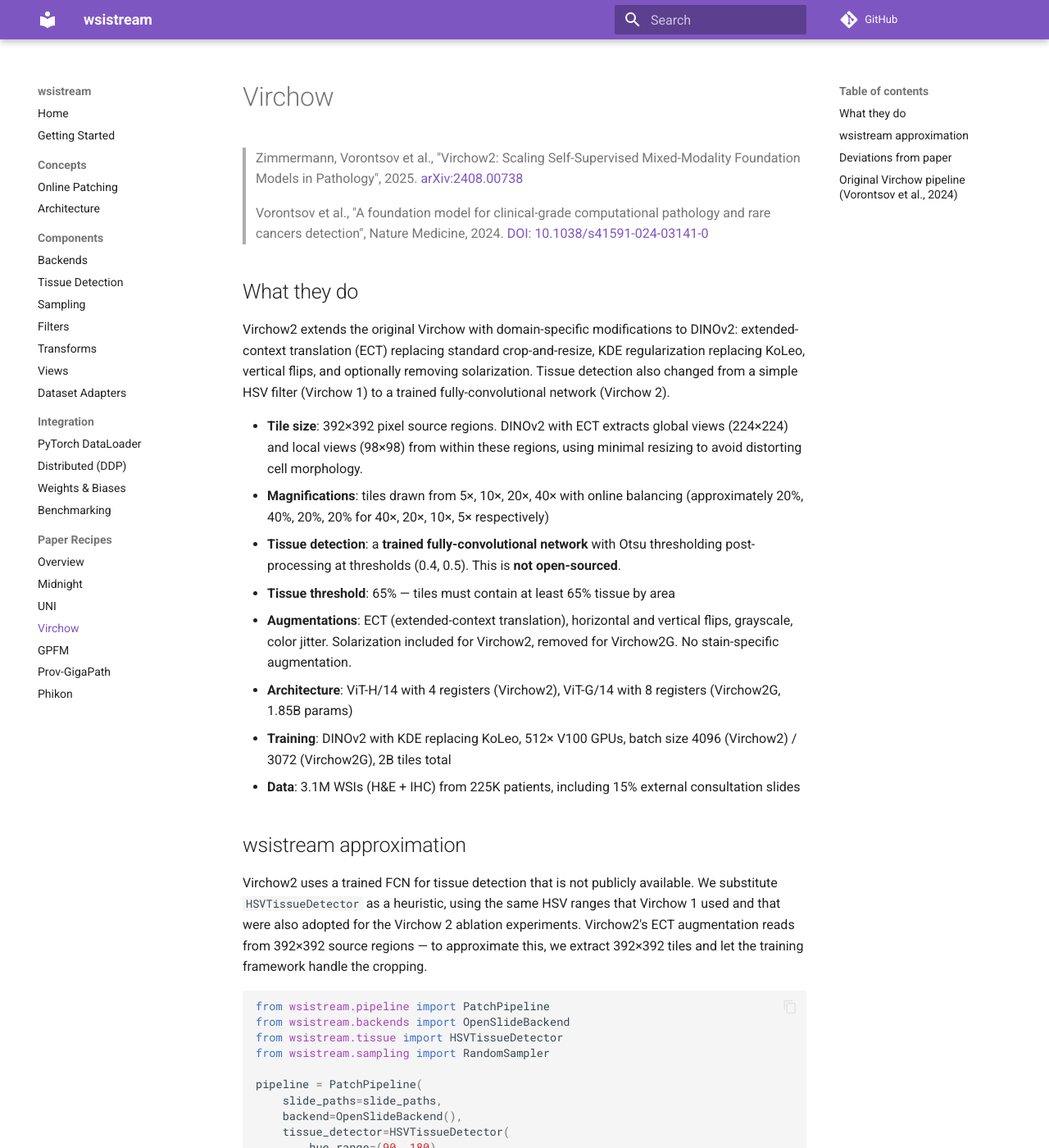
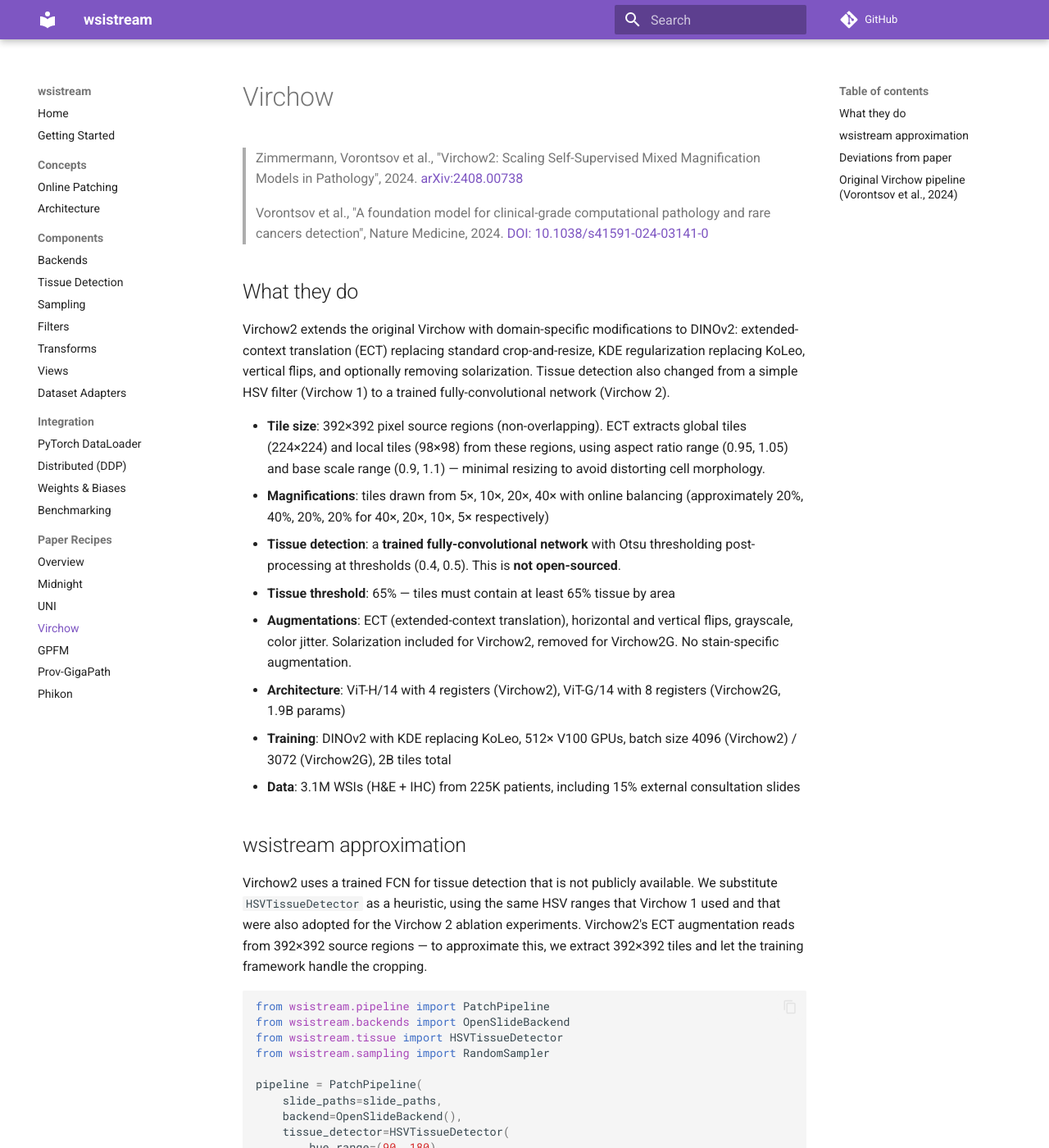
Before and after one commit to RamonKaspar/wsistream, an MkDocs documentation site: the page built from docs/recipes/virchow.md, in a window 1280 px wide and 1400 px high. Shown: the whole window at 82% size. Built offline with MkDocs 1.6.1 and Material for MkDocs 9.7.7, drawn with Linux system fonts in a browser that asks for light colours; comment, search, counter and statistics services are not loaded.

Commit message:
fix: enhance tile size description in Virchow documentation

```diff
--- a/docs/recipes/virchow.md
+++ b/docs/recipes/virchow.md
@@ -1,6 +1,6 @@
 # Virchow
 
-> Zimmermann, Vorontsov et al., "Virchow2: Scaling Self-Supervised Mixed-Modality Foundation Models in Pathology", 2025. [arXiv:2408.00738](https://arxiv.org/abs/2408.00738)
+> Zimmermann, Vorontsov et al., "Virchow2: Scaling Self-Supervised Mixed Magnification Models in Pathology", 2024. [arXiv:2408.00738](https://arxiv.org/abs/2408.00738)
 >
 > Vorontsov et al., "A foundation model for clinical-grade computational pathology and rare cancers detection", Nature Medicine, 2024. [DOI: 10.1038/s41591-024-03141-0](https://doi.org/10.1038/s41591-024-03141-0)
 
@@ -8,12 +8,12 @@
 
 Virchow2 extends the original Virchow with domain-specific modifications to DINOv2: extended-context translation (ECT) replacing standard crop-and-resize, KDE regularization replacing KoLeo, vertical flips, and optionally removing solarization. Tissue detection also changed from a simple HSV filter (Virchow 1) to a trained fully-convolutional network (Virchow 2).
 
-- **Tile size**: 392×392 pixel source regions. DINOv2 with ECT extracts global views (224×224) and local views (98×98) from within these regions, using minimal resizing to avoid distorting cell morphology.
+- **Tile size**: 392×392 pixel source regions (non-overlapping). ECT extracts global tiles (224×224) and local tiles (98×98) from these regions, using aspect ratio range (0.95, 1.05) and base scale range (0.9, 1.1) — minimal resizing to avoid distorting cell morphology.
 - **Magnifications**: tiles drawn from 5×, 10×, 20×, 40× with online balancing (approximately 20%, 40%, 20%, 20% for 40×, 20×, 10×, 5× respectively)
 - **Tissue detection**: a **trained fully-convolutional network** with Otsu thresholding post-processing at thresholds (0.4, 0.5). This is **not open-sourced**.
 - **Tissue threshold**: 65% — tiles must contain at least 65% tissue by area
 - **Augmentations**: ECT (extended-context translation), horizontal and vertical flips, grayscale, color jitter. Solarization included for Virchow2, removed for Virchow2G. No stain-specific augmentation.
-- **Architecture**: ViT-H/14 with 4 registers (Virchow2), ViT-G/14 with 8 registers (Virchow2G, 1.85B params)
+- **Architecture**: ViT-H/14 with 4 registers (Virchow2), ViT-G/14 with 8 registers (Virchow2G, 1.9B params)
 - **Training**: DINOv2 with KDE replacing KoLeo, 512× V100 GPUs, batch size 4096 (Virchow2) / 3072 (Virchow2G), 2B tiles total
 - **Data**: 3.1M WSIs (H&E + IHC) from 225K patients, including 15% external consultation slides
 
```
